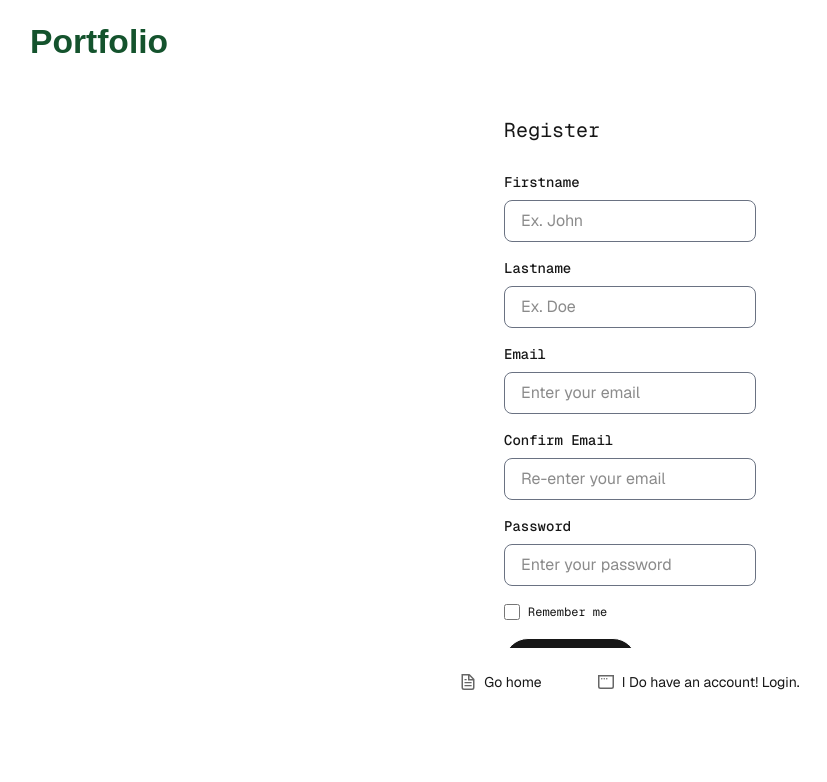
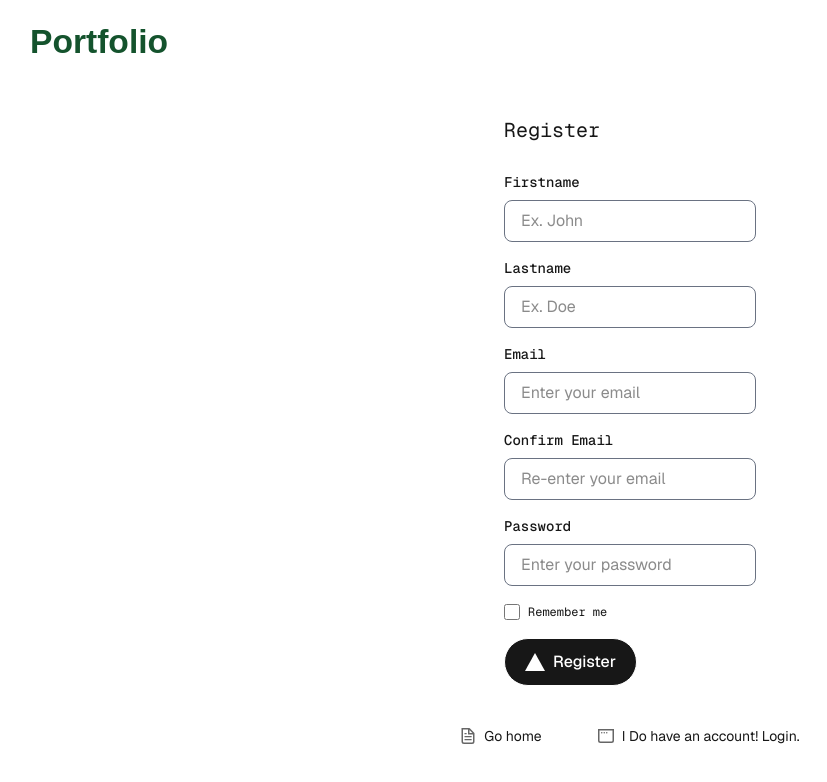
Before and after one commit to BaraSalameh/Portfolio, a Next.js app: page /account/register in a window 1280 px wide. Shown: the top 782 px of the page, without its empty margins (10-837 px from the left). Built offline with nearby package versions, Linux system fonts and the light colour scheme.

Commit message:
Discarding scrollable widgets

```diff
--- a/src/styles/widget.ts
+++ b/src/styles/widget.ts
@@ -1,7 +1,7 @@
 import { cva, VariantProps } from 'class-variance-authority';
 
 export const widgetCard = cva(
-    'relative dark:bg-green-900 p-4 rounded-2xl max-h-[70vh] overflow-auto scrollbar-hide'
+    'relative dark:bg-green-900 p-4 rounded-2xl' // max-h-[70vh] overflow-auto scrollbar-hide
 
 );
 
```
